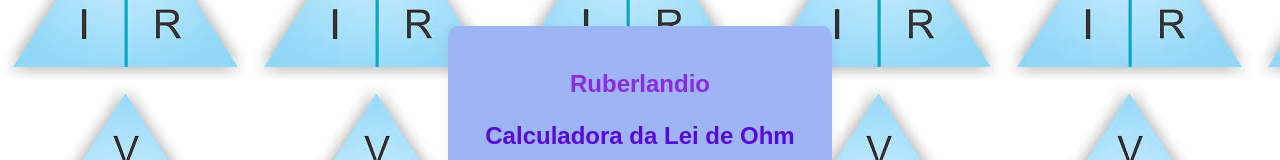
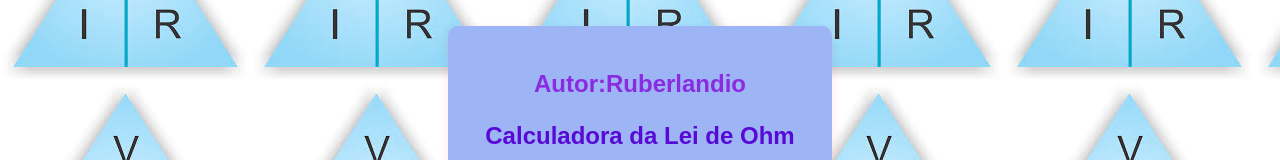
Before and after one commit to RuberlandioOliveira/Calculadora-de-lei-de-Ohms, a plain HTML site: page index.html in a window 1280 px wide. Shown: the part 121-281 px from the top of the page. Drawn offline with Linux system fonts and the light colour scheme.

Commit message:
Update index.html

```diff
--- a/index.html
+++ b/index.html
@@ -128,7 +128,7 @@
 
     <div class="container">
         <h2>
-            <p class="p1">Ruberlandio</p>Calculadora da Lei de Ohm
+            <p class="p1">Autor:Ruberlandio</p>Calculadora da Lei de Ohm
         </h2>
         <p>Preencha dois valores para calcular.</p>
 
@@ -215,4 +215,5 @@
     </script>
 </body>
 
+
 </html>
```
